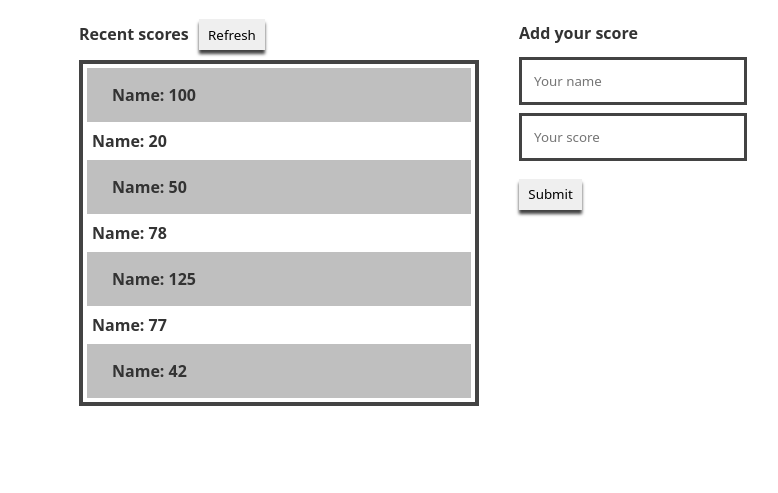
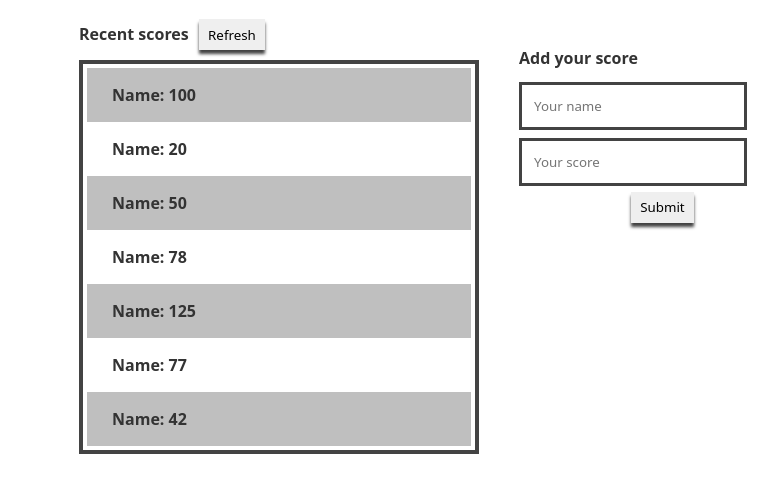
Before and after one commit to RileyManda/leaderboard, a website built with webpack: page src/index.html in a window 1280 px wide. Shown: the part 81-574 px from the top of the page, without its empty margins (86-864 px from the left). Built offline with nearby package versions, Linux system fonts and the light colour scheme.

Commit message:
Updated alignment of nth table elements

```diff
--- a/src/styles.css
+++ b/src/styles.css
@@ -11,6 +11,7 @@
   --border-color: #434343;
   ----dark-color: #000;
   --box-shadow-color: var(--border-color);
+  --white-color: #fff;
 }
 
 /* Typography */
@@ -40,7 +41,7 @@ body {
 
 .flex-items:nth-child(1),
 .flex-items:nth-child(2) {
-  display: block;
+  display: flex;
   order: 0;
   flex-grow: 0;
   flex-shrink: 1;
@@ -75,6 +76,16 @@ table tr:nth-child(odd) {
   align-items: center;
 }
 
+table tr:nth-child(even) {
+  background-color: var(--white-color);
+  width: 100%;
+  display: grid;
+  grid-template-columns: 80% 20%;
+  min-width: 300px;
+  padding: 10px 20px;
+  align-items: center;
+}
+
 .leaderboard {
   margin-right: 20px;
 }
@@ -94,7 +105,7 @@ table tr:nth-child(odd) {
 }
 
 .score-form {
-  margin-top: -145px;
+  /* margin-top: -145px; */
   margin-left: 20px;
 }
 
@@ -122,11 +133,12 @@ table tr:nth-child(odd) {
 }
 
 .form-container {
+  position: relative;
   flex: 1;
   margin-right: 30px;
-  margin-top: 20px;
   width: 60vw;
   max-width: 500px;
+  margin-top: -29%;
 }
 
 .form-button {
@@ -137,6 +149,10 @@ table tr:nth-child(odd) {
   border: 2px solid var(--dark-color);
   box-shadow: 0 4px 3px 0 var(--box-shadow-color);
   cursor: pointer;
+  align-self: flex-end;
+  position: absolute;
+  right: 305px;
+  bottom: -19px;
 }
 
 .form-title {
```
Also changed, not shown: src/index.html (+1 -1 lines).
